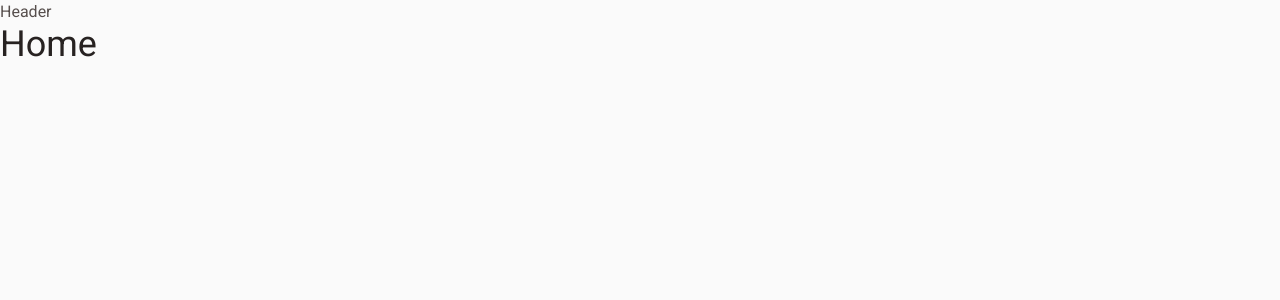
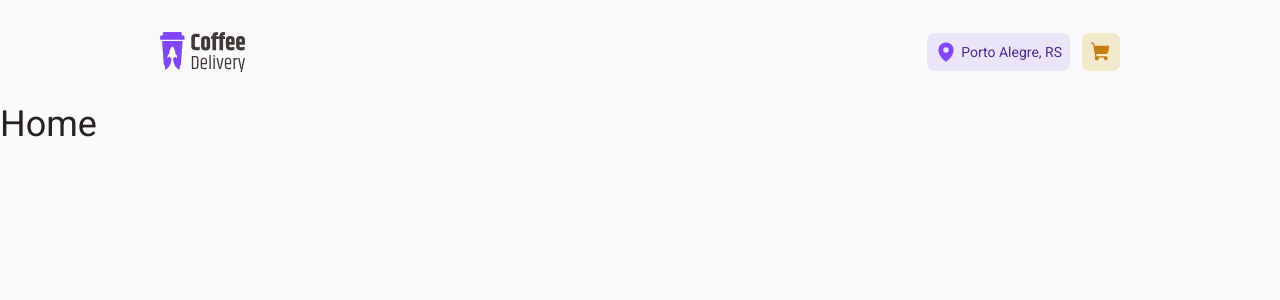
Before and after one commit to Gian-Lucas/coffee-delivery, a React (Vite) app: page / in a window 1280 px wide. Shown: the top 300 px of the page. Built offline with nearby package versions, Linux system fonts and the light colour scheme.

Commit message:
header component

```diff
--- a/src/components/Header.tsx
+++ b/src/components/Header.tsx
@@ -1,7 +1,21 @@
+import { MapPin, ShoppingCart } from "phosphor-react";
+import logo from "../assets/logo.svg";
+
 export function Header() {
   return (
-    <header>
-      <h1>Header</h1>
+    <header className="flex justify-between items-center py-8 px-40">
+      <img src={logo} alt="Coffee Delivery Logo" />
+
+      <div className="flex justify-end items-center gap-3">
+        <div className="flex items-center gap-1 text-sm bg-purple-light text-purple-dark p-2 rounded-lg">
+          <MapPin size={22} weight="fill" className="text-purple" />
+          <span>Porto Alegre, RS</span>
+        </div>
+
+        <div className="flex items-center bg-yellow-light rounded-lg p-2">
+          <ShoppingCart size={22} weight="fill" className="text-yellow-dark" />
+        </div>
+      </div>
     </header>
   );
 }
```
Also changed, not shown: src/assets/logo.svg (added).
